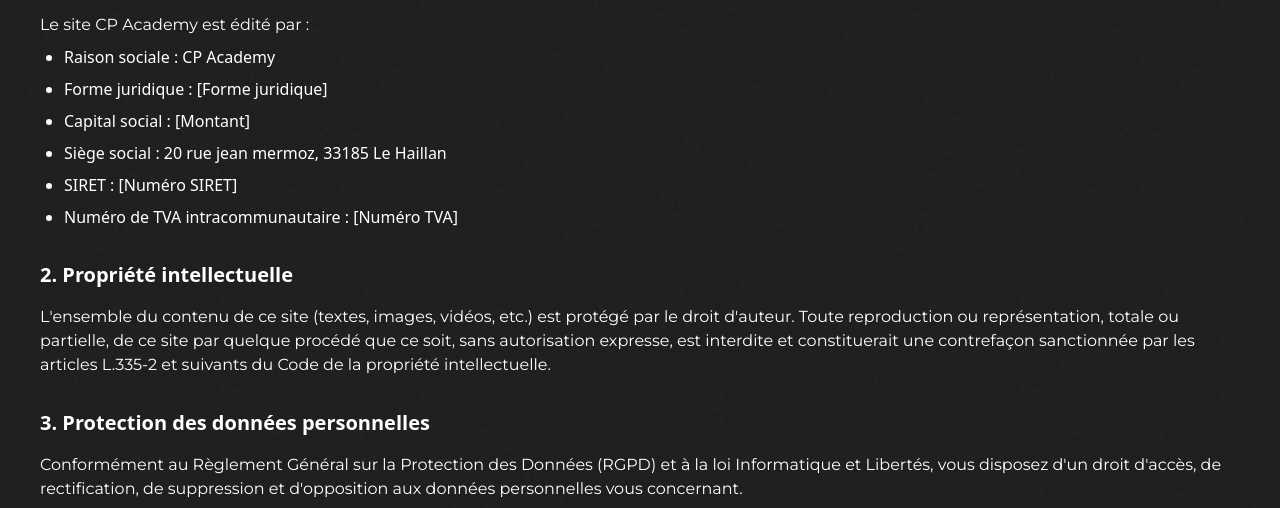
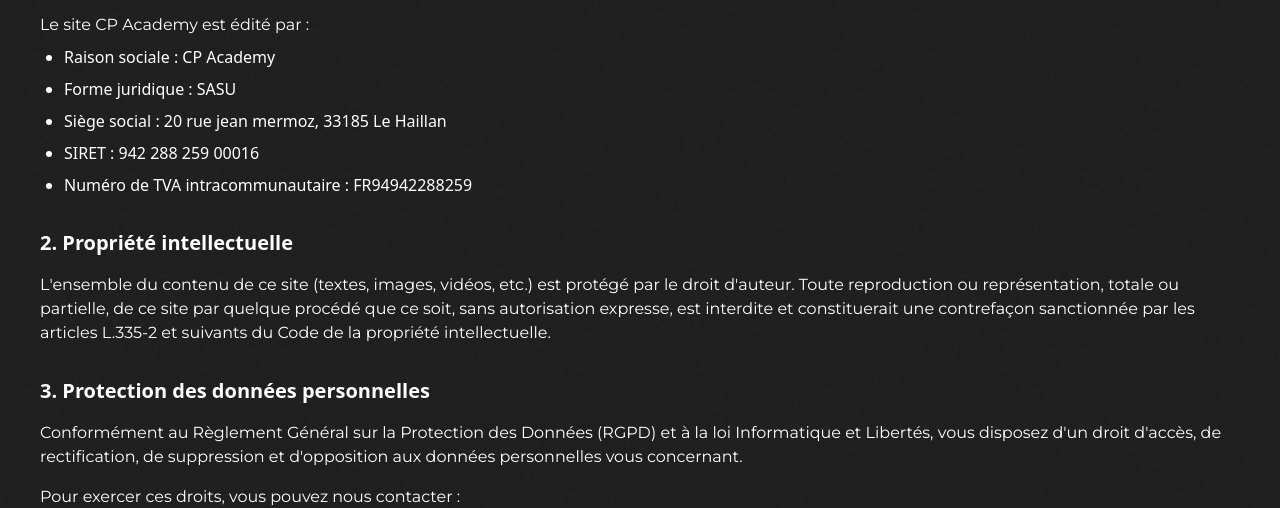
Before and after one commit to Genieclim-France/CP-acadamy, an Astro site: page /mentions-legales in a window 1280 px wide. Shown: the part 295-803 px from the top of the page. Built offline with nearby package versions, Linux system fonts and the light colour scheme; Astro itself is replaced by a stand-in of ours; what tailwindcss-animated would draw is missing.

Commit message:
fix mention

```diff
--- a/src/pages/mentions-legales.astro
+++ b/src/pages/mentions-legales.astro
@@ -12,11 +12,10 @@
         <p>Le site CP Academy est édité par :</p>
         <ul class="list-disc ml-6 mt-2 space-y-2">
           <li>Raison sociale : CP Academy</li>
-          <li>Forme juridique : [Forme juridique]</li>
-          <li>Capital social : [Montant]</li>
+          <li>Forme juridique : SASU</li>
           <li>Siège social : 20 rue jean mermoz, 33185 Le Haillan</li>
-          <li>SIRET : [Numéro SIRET]</li>
-          <li>Numéro de TVA intracommunautaire : [Numéro TVA]</li>
+          <li>SIRET : 942 288 259 00016</li>
+          <li>Numéro de TVA intracommunautaire : FR94942288259</li>
         </ul>
       </section>
 
```
